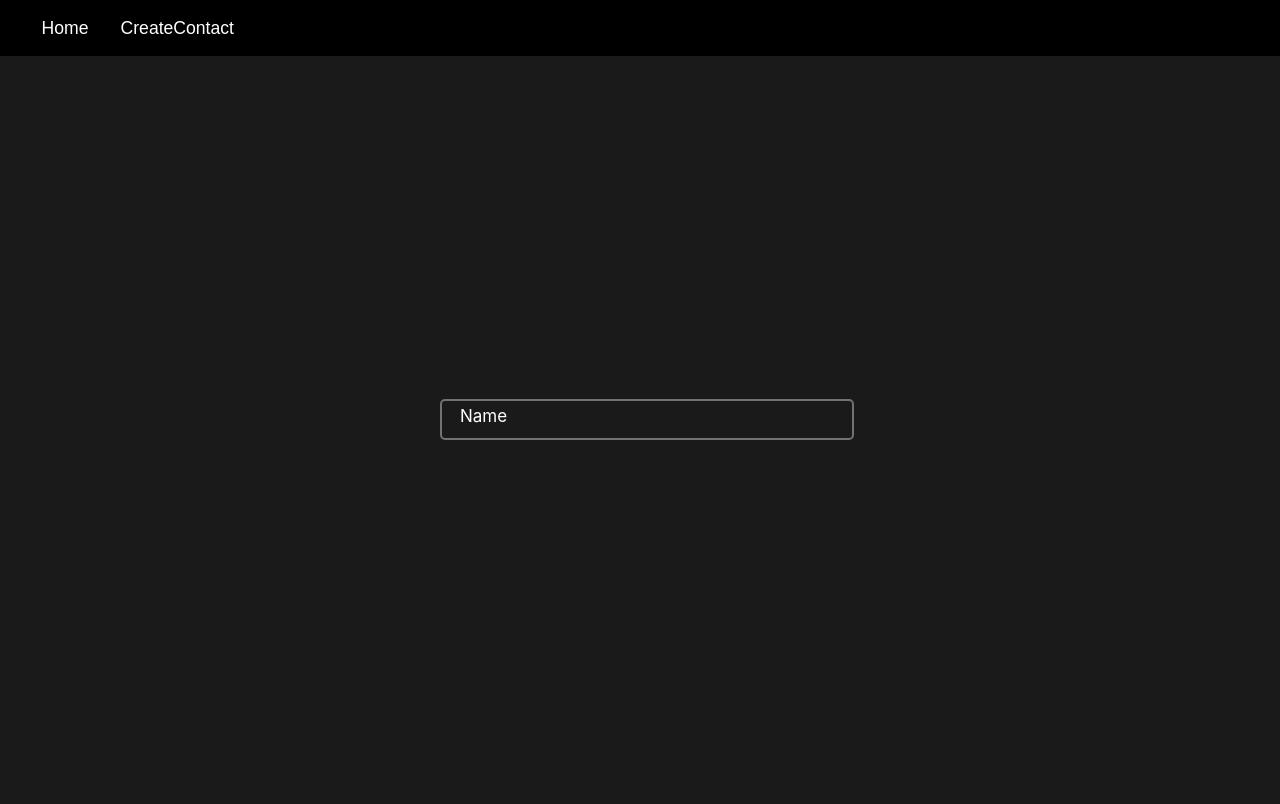
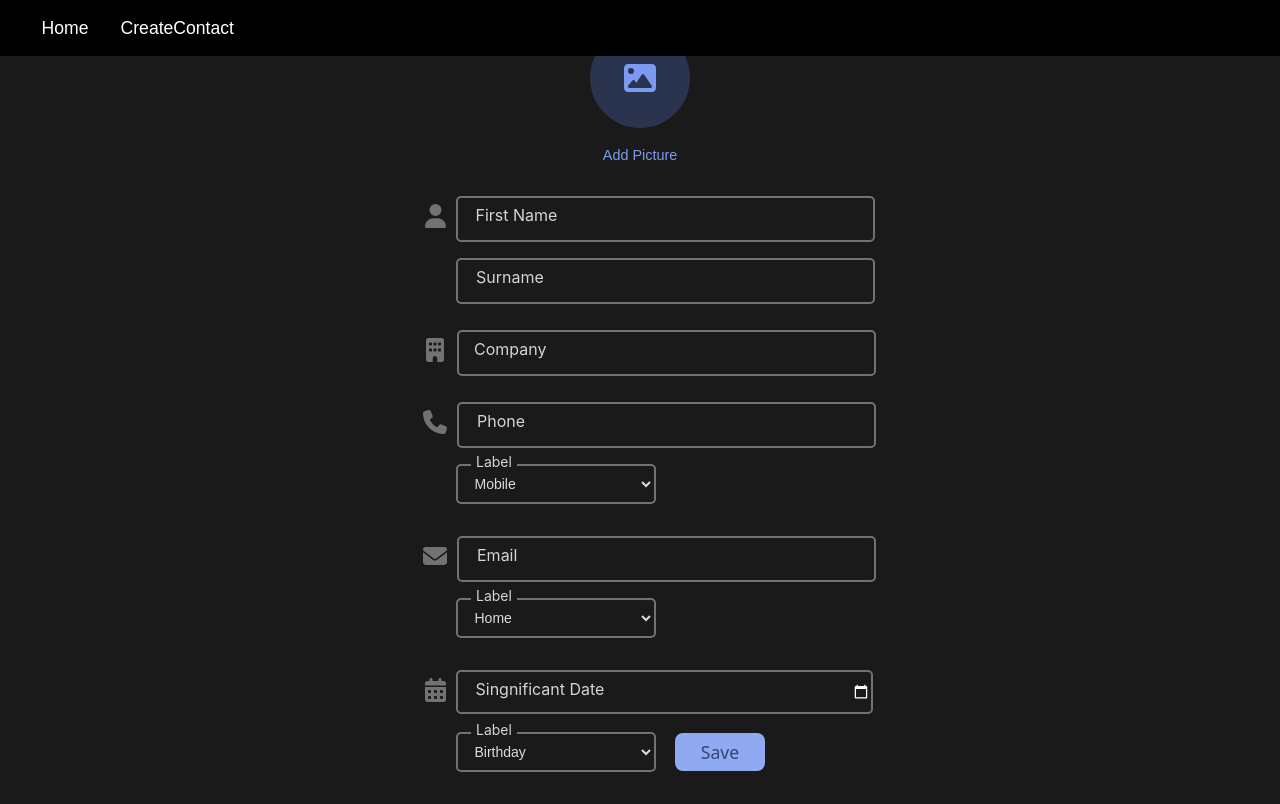
Before and after one commit to utkarsh680/CONTACT_MANAGER, a React (Create React App) app: page /create-contact in a window 1280 px wide. Built offline with nearby package versions, Linux system fonts and the light colour scheme.

Commit message:
create CreteContact from

```diff
--- a/package.json
+++ b/package.json
@@ -3,6 +3,10 @@
   "version": "0.1.0",
   "private": true,
   "dependencies": {
+    "@fortawesome/fontawesome-svg-core": "^6.4.0",
+    "@fortawesome/free-regular-svg-icons": "^6.4.0",
+    "@fortawesome/free-solid-svg-icons": "^6.4.0",
+    "@fortawesome/react-fontawesome": "^0.2.0",
     "@testing-library/jest-dom": "^5.16.5",
     "@testing-library/react": "^13.4.0",
     "@testing-library/user-event": "^13.5.0",
--- a/src/component/CreateContact.js
+++ b/src/component/CreateContact.js
@@ -1,12 +1,123 @@
 import React from 'react'
 import styles from "../styles/CreateContact.module.css";
+import { FontAwesomeIcon } from '@fortawesome/react-fontawesome'
+import { faEnvelope , faUser, faImage, faBuilding, faPhone, faEnvelopeOpen, faCalendarDays} from '@fortawesome/free-solid-svg-icons'
 
 export default function CreateContact() {
   return (
+    <div className='main'>
+    <div className='profileAdd'>
+     <div className='profileImage'>
+      <FontAwesomeIcon icon={faImage} className='profileImg'/>
+     </div>
+     <div className = 'addPicture'>
+        <button className='addBtn'>Add Picture</button>
+     </div>
+    </div>
+
     <div className='form'>
-    <div className='wrapper'>
-      <input type='text' id='name' className='formInput' required/>
-      <label for ='name' className='formLabel'>Name</label>
+    <FontAwesomeIcon icon={faUser} className='profile'/>
+     <div>
+     <div className='wrapper'>
+      <input type='text' id='name' className='formInputName' required/>
+      <label for ='name' className='formLabel'>First name</label>
+    </div>
+    </div>
+
+    </div>
+    <div className='form'>
+     <div>
+     <div className='wrapper marginLeft'>
+      <input type='text' id='name' className='formInputSurname' required/>
+      <label for ='name' className='formLabel'>Surname</label>
+    </div>
+    </div>
+
+    </div>
+    <div className='form'>
+    <FontAwesomeIcon icon={faBuilding} className='profile'/>
+     <div>
+     <div className='wrapper'>
+      <input type='text' id='name' className='formInputCompany' required/>
+      <label for ='name' className='formLabel'>Company</label>
+    </div>
+    </div>
+
+    </div>
+    <div className='form'>
+    <FontAwesomeIcon icon={faPhone} className='profile'/>
+     <div>
+     <div className='wrapper'>
+      <input type='text' id='name' className='formInputPhone' required/>
+      <label for ='name' className='formLabel'>Phone</label>
+    </div>
+    </div>
+
+    </div>
+
+    <div className='form'>
+     <div>
+     <div className='wrapper marginLeft'>
+     <label for ='name' className='formLabelOption'>Label</label>
+     <select>
+        <option>Mobile</option>
+        <option>Work</option>
+        <option>Home</option>
+        <option>Work fax</option>
+        <option>Home fax</option>
+        <option>Pager</option>
+        <option>Other</option>
+        <option>Custom</option>
+      </select>
+    </div>
+    </div>
+    </div>
+    <div className='form'>
+    <FontAwesomeIcon icon={faEnvelope} className='profile'/>
+     <div>
+     <div className='wrapper'>
+      <input type='text' id='name' className='formInputEmail' required/>
+      <label for ='name' className='formLabel'>Email</label>
+    </div>
+    </div>
+    </div>
+    <div className='form'>
+     <div>
+     <div className='wrapper marginLeft'>
+     <label for ='name' className='formLabelOption'>Label</label>
+     <select>
+        <option>Home</option>
+        <option>Work</option>
+        <option>Other</option>
+        <option>Custom</option>
+      </select>
+    </div>
+    </div>
+    </div>
+    <div className='form'>
+    <FontAwesomeIcon icon={faCalendarDays} className='profile'/>
+     <div>
+     <div className='wrapper'>
+        <input type='date' id='name' className='formInputDate' required/>
+        <label for ='name' >Singnificant date</label>
+    </div>
+    </div>
+    </div>
+    <div className='form'>
+     <div>
+     <div className='wrapper marginLeft'>
+     <label for ='name' className='formLabelOption'>Label</label>
+     <select>
+        <option>Birthday</option>
+        <option>Aniversary</option>
+        <option>Other</option>
+        <option className='active'>Custom</option>
+      </select>
+    </div>
+    </div>
+    </div>
+    <div className='form'>
+      <button className='saveBtn'>Save</button>
     </div>
 
     </div>
--- a/src/index.css
+++ b/src/index.css
@@ -19,12 +19,25 @@ textarea:-webkit-autofill:focus,
 select:-webkit-autofill,
 select:-webkit-autofill:hover,
 select:-webkit-autofill:focus {
+  -webkit-text-fill-color: rgb(221, 219, 219);
   -webkit-box-shadow: 0 0 0px 1000px rgb(25, 26, 25) inset;
   transition: background-color 5000s ease-in-out 0s;
+
 }
 code {
   font-family: source-code-pro, Menlo, Monaco, Consolas, 'Courier New',
     monospace;
+}
+.main{
+ display: -webkit-flex;
+ display: -moz-flex;
+ display: -ms-flex;
+ display: -o-flex;
+ height: 90vh;
+ display: flex;
+ flex-direction: column;
+ justify-content: center;
+ row-gap: 2rem;
 }
 .form{
  display: -webkit-flex;
@@ -32,13 +45,19 @@ code {
  display: -ms-flex;
  display: -o-flex;
  display: flex;
- align-items: center;
- justify-content: center;
- height: 90vh;
+justify-content: center;
+align-items: center;
+position: relative;
+}
+.profileAdd{
+  display: flex;
+  flex-direction: column;
+  align-items: center;
+  row-gap: 1rem;
 }
 .wrapper{
   width: 400px;
-  height: 35px;
+  height: 40px;
   position: relative;
 
 }
@@ -49,7 +68,7 @@ code {
   border: 2px solid rgb(114, 114, 114);
   outline: none;
   border-radius: 5px;
-  padding-left: 8px;
+  padding-left: 13px;
   color: rgb(221, 219, 219);
   font-size: 16px;
 
@@ -57,10 +76,10 @@ code {
 .wrapper label{
   position: absolute;
   left: 15px;
-  top: 7px;
-  color: white;
+  top: 9px;
+  color: rgb(214, 212, 212);
   text-transform: capitalize;
-  font-size: 17px;
+  font-size: 16px;
   transition: top 0.3s ease;
   padding: 0 5px;
 }
@@ -73,7 +92,101 @@ pointer-events: none;
 font-size: 14px;
 }
 
-
 .wrapper input:focus{
   border: 2px solid rgb(124, 155, 240);
 }
+.profile{
+  font-size: 1.5rem;
+  color: rgb(114, 114, 114);
+  margin-right: 10px;
+}
+
+.profileImage{
+  width: 100px;
+  height: 100px;
+  border-radius: 50%;
+  background-color: rgba(54, 70, 114, 0.61);
+  display: flex;
+  justify-content: center;
+  align-items: center;
+}
+.profileImg{
+  font-size: 2rem;
+  color: rgb(124, 155, 240);
+}
+.addPicture .addBtn{
+  font-size: 0.9rem;
+  color: rgb(124, 155, 240);
+  border:none;
+  cursor: pointer;
+  background: transparent;
+}
+.wrapper select{
+  background:transparent;
+  width: 50%;
+  height: 100%;
+  border: 2px solid rgb(114, 114, 114);
+  outline: none;
+  border-radius: 5px;
+  padding-left: 12.5px;
+  color: rgb(221, 219, 219);
+  font-size: 14px;
+}
+.formInputCompany{
+  margin-left:3px;
+}
+
+.wrapper .formLabelOption{
+  position: absolute;
+  left: 15px;
+  top: -11px;
+  color: rgb(214, 212, 212);
+  text-transform: capitalize;
+  font-size: 14px;
+  transition: top 0.3s ease;
+  padding: 0 5px;
+  background-color: rgb(25, 26, 25);
+}
+.wrapper select:focus{
+top: -11px;
+background-color: rgb(25, 26, 25);
+pointer-events: none;
+font-size: 14px;
+border: 2px solid rgb(124, 155, 240);
+}
+
+.marginLeft{
+  margin-left: 32px;
+  margin-top: -10px;
+}
+.wrapper input[type="date"]::-webkit-calendar-picker-indicator{
+  filter: invert(1);
+}
+input[type=date]:required:invalid::-webkit-datetime-edit {
+  color: transparent;
+}
+input[type=date]:focus::-webkit-datetime-edit {
+  color: rgb(214, 212, 212) !important;
+}
+.wrapper input[type="date"]{
+  padding-left: 13px;
+}
+.form .saveBtn{
+  margin-top: -6.5rem;
+  margin-left: 10rem;
+  width: 90px;
+  height: 38px;
+  border: none;
+  outline: none;
+  border-radius: .5rem;
+  font-weight: 480;
+  background-color: rgb(143, 169, 243);
+  color: rgb(54, 70, 114);
+  font-size: 1.1rem;
+  cursor: pointer;
+  font-family: system-ui, -apple-system, BlinkMacSystemFont, 'Segoe UI', Roboto, Oxygen, Ubuntu, Cantarell, 'Open Sans', 'Helvetica Neue', sans-serif;
+  transition: background-color 0.3s ease;
+}
+.form .saveBtn:hover{
+  background-color: rgb(124, 155, 240);
+}
```
Also changed, not shown: src/styles/Navbar.module.css (line endings or trailing spaces), 1 other file (tests, documents, lock files or other folders).
